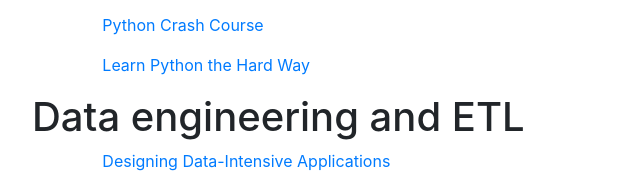
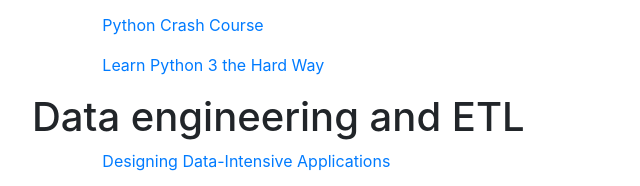
Before and after one commit to pythonclt/pythonclt.github.io, a plain HTML site: page recs.html in a window 1280 px wide. Shown: the part 349-535 px from the top of the page, 111-751 px from the left. Drawn offline with nearby package versions, Linux system fonts and the light colour scheme.

Commit message:
Learn Python 3 The Hard Way
Changing link and description from "Learn Python The Hard Way" to "Learn Python 3..."

```diff
--- a/recs.html
+++ b/recs.html
@@ -23,7 +23,7 @@
     <div class="offset-sm-1">
       <p><a href="https://automatetheboringstuff.com/">Automate the Boring Stuff with Python</a></p>
       <p><a href="https://www.amazon.com/Python-Crash-Course-Hands-Project-Based/dp/1593276036">Python Crash Course</a></p>
-      <p><a href="https://www.amazon.com/Learn-Python-Hard-Way-Introduction/dp/0321884914">Learn Python the Hard Way</a></p>
+      <p><a href="https://www.amazon.com/Learn-Python-Hard-Way-Introduction/dp/0134692888">Learn Python 3 the Hard Way</a></p>
     </div>
   </div>
 
```
